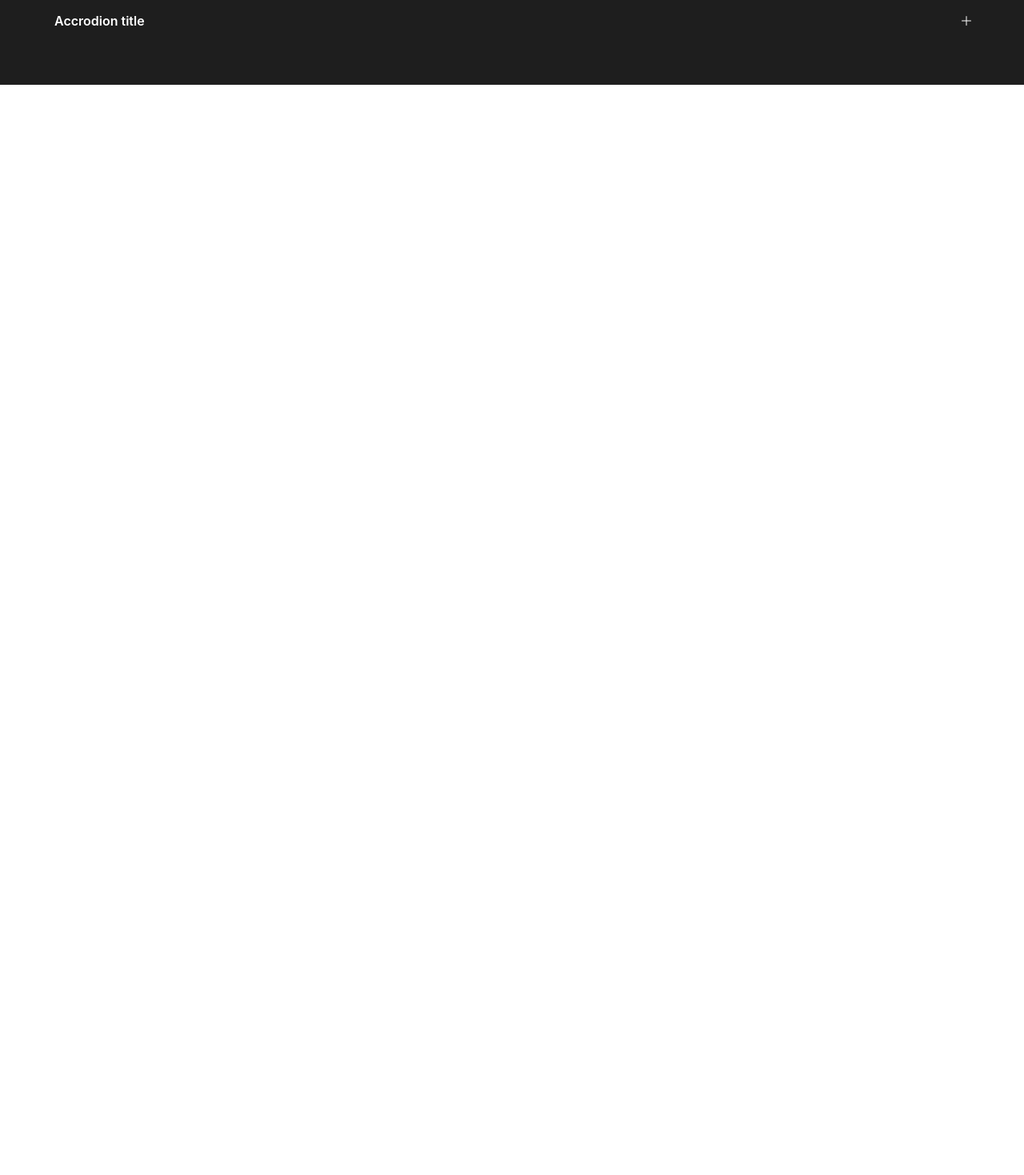
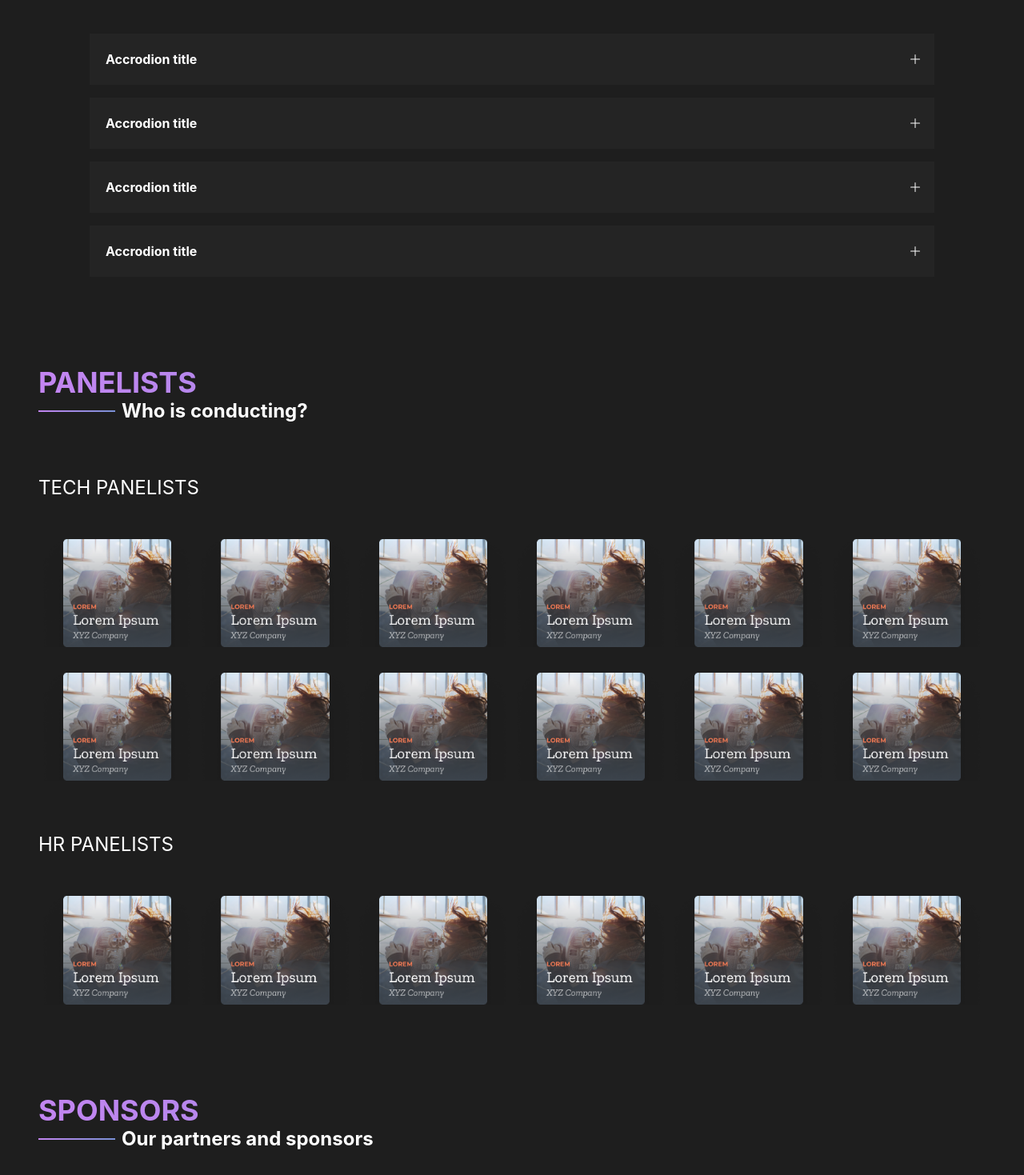
Before and after one commit to KartikB34/WEB3dots, a React (Create React App) app: page / in a window 1280 px wide. Shown: the part 2180-3649 px from the top of the page at 80% size. Before the commit the page ends 2286 px from the top, so only its background shows below. Built offline with nearby package versions, Linux system fonts and the light colour scheme; the HTML template or start-up script is replaced by a standard one.

Commit message:
panelists added

```diff
--- a/src/App.js
+++ b/src/App.js
@@ -3,6 +3,8 @@ import Navbar from './components/navbar/Navbar'
 import Landing from './components/landing/Landing'
 import Schedule from './components/schedule/Schedule'
 import Faq from './components/faq/Faq'
+import Panelists from './components/panelists/Panelists'
+import Sponsor from './components/sponsor/Sponsor'
 
 const App = () => {
   return (
@@ -11,6 +13,8 @@ const App = () => {
       <Landing/>
       <Schedule />
       <Faq />
+      <Panelists />
+      <Sponsor />
     </div>
   )
 }
--- a/src/components/faq/Faq.jsx
+++ b/src/components/faq/Faq.jsx
@@ -7,22 +7,63 @@ const Faq = () => {
       <p className='text-4xl font-bold text-transparent bg-clip-text bg-gradient-to-r from-[#C385F1] to-[#7A91D6]'>FAQs</p>
       <div className='h-[2px] w-24 bg-gradient-to-r mt-3 from-[#C385F1] to-[#7A91D6] mr-2'></div>
 
-        <div className='overflow-hidden '>
+        {/* Accordion div */}
+        <div className='px-4 md:px-16'>
+
+          <div className='overflow-hidden mb-4 mt-12 bg-[#242424] '>
               <label>
               <input className='absolute opacity-0 peer' type="checkbox"></input>
               <div className='flex items-center cursor-pointer justify-between'>
                   <div className='p-5'>
-                    <p className=' m-0 font-semibold'>Accrodion title</p>
+                      <p className=' m-0 font-bold'>Accrodion title</p>
                   </div>
                   <BsPlusLg className=' h-12 float-right peer-checked:rotate-45 peer-checked:text-indigo-500 mr-4'/>
               </div>
-
-            <div className='bg-gray-300 peer-checked:border-b-2 border-white max-h-0 peer-checked:max-h-20'><p className='p-5 my-auto'>The description</p></div>
-
-            {/* Last point */}
-            <div className='bg-gray-300 max-h-0 mb-4 peer-checked:max-h-20'><p className='p-5'>The last point</p></div>
+              <div className='max-h-0 peer-checked:max-h-20'><p className='p-5 my-auto'>The description</p></div>
               </label>
           </div>
+
+          <div className='overflow-hidden mb-4 bg-[#242424] '>
+              <label>
+              <input className='absolute opacity-0 peer' type="checkbox"></input>
+              <div className='flex items-center cursor-pointer justify-between'>
+                  <div className='p-5'>
+                      <p className=' m-0 font-bold'>Accrodion title</p>
+                  </div>
+                  <BsPlusLg className=' h-12 float-right peer-checked:rotate-45 peer-checked:text-indigo-500 mr-4'/>
+              </div>
+              <div className='max-h-0 peer-checked:max-h-20'><p className='p-5 my-auto'>The description</p></div>
+              </label>
+          </div>
+
+          <div className='overflow-hidden mb-4 bg-[#242424] '>
+              <label>
+              <input className='absolute opacity-0 peer' type="checkbox"></input>
+              <div className='flex items-center cursor-pointer justify-between'>
+                  <div className='p-5'>
+                      <p className=' m-0 font-bold'>Accrodion title</p>
+                  </div>
+                  <BsPlusLg className=' h-12 float-right peer-checked:rotate-45 peer-checked:text-indigo-500 mr-4'/>
+              </div>
+              <div className='max-h-0 peer-checked:max-h-20'><p className='p-5 my-auto'>The description</p></div>
+              </label>
+          </div>
+
+          <div className='overflow-hidden bg-[#242424] '>
+              <label>
+              <input className='absolute opacity-0 peer' type="checkbox"></input>
+              <div className='flex items-center cursor-pointer justify-between'>
+                  <div className='p-5'>
+                      <p className=' m-0 font-bold'>Accrodion title</p>
+                  </div>
+                  <BsPlusLg className=' h-12 float-right peer-checked:rotate-45 peer-checked:text-indigo-500 mr-4'/>
+              </div>
+              <div className='max-h-0 peer-checked:max-h-20'><p className='p-5 my-auto'>The description</p></div>
+              </label>
+          </div>
+
+        </div>
+
       </div>
   )
 }
--- /dev/null
+++ b/src/components/panelists/Panelists.jsx
@@ -0,0 +1,49 @@
+import React from 'react'
+import panelist from "../assets/panelist.png"
+
+const Panelists = () => {
+  return (
+    <div className='px-12 pt-20 pb-8'>
+      <p className='text-4xl font-bold text-transparent bg-clip-text bg-gradient-to-r from-[#C385F1] to-[#7A91D6]'>PANELISTS</p>
+      <div className='flex items-center'>
+        <div className='h-[2px] w-24 bg-gradient-to-r from-[#C385F1] to-[#7A91D6] mr-2'></div>
+        <p className='font-bold text-2xl'>Who is conducting?</p>
+      </div>
+
+      <div className='mt-16'>
+        <p className='text-2xl'>TECH PANELISTS</p>
+
+        <div className='mt-12 grid grid-cols-2 flex-wrap md:grid-cols-6 gap-y-8'>
+            <img src={panelist} alt="panelist" />
+            <img src={panelist} alt="panelist" />
+            <img src={panelist} alt="panelist" />
+            <img src={panelist} alt="panelist" />
+            <img src={panelist} alt="panelist" />
+            <img src={panelist} alt="panelist" />
+            <img src={panelist} alt="panelist" />
+            <img src={panelist} alt="panelist" />
+            <img src={panelist} alt="panelist" />
+            <img src={panelist} alt="panelist" />
+            <img src={panelist} alt="panelist" />
+            <img src={panelist} alt="panelist" />
+        </div>
+      </div>
+
+
+      <div className='mt-16'>
+        <p className='text-2xl'>HR PANELISTS</p>
+
+        <div className='mt-12 grid grid-cols-2 flex-wrap md:grid-cols-6 gap-y-8'>
+            <img src={panelist} alt="panelist" />
+            <img src={panelist} alt="panelist" />
+            <img src={panelist} alt="panelist" />
+            <img src={panelist} alt="panelist" />
+            <img src={panelist} alt="panelist" />
+            <img src={panelist} alt="panelist" />
+        </div>
+      </div>
+    </div>
+  )
+}
+
+export default Panelists
--- /dev/null
+++ b/src/components/sponsor/Sponsor.jsx
@@ -0,0 +1,15 @@
+import React from 'react'
+
+const Sponsor = () => {
+  return (
+    <div className='px-12 pt-20 pb-8'>
+      <p className='text-4xl font-bold text-transparent bg-clip-text bg-gradient-to-r from-[#C385F1] to-[#7A91D6]'>SPONSORS</p>
+      <div className='flex items-center'>
+        <div className='h-[2px] w-24 bg-gradient-to-r from-[#C385F1] to-[#7A91D6] mr-2'></div>
+        <p className='font-bold text-2xl'>Our partners and sponsors</p>
+      </div>
+    </div>
+  )
+}
+
+export default Sponsor
```
Also changed, not shown: src/components/assets/panelist.png (added). Lines whose indentation alone changed are shown as unchanged.
